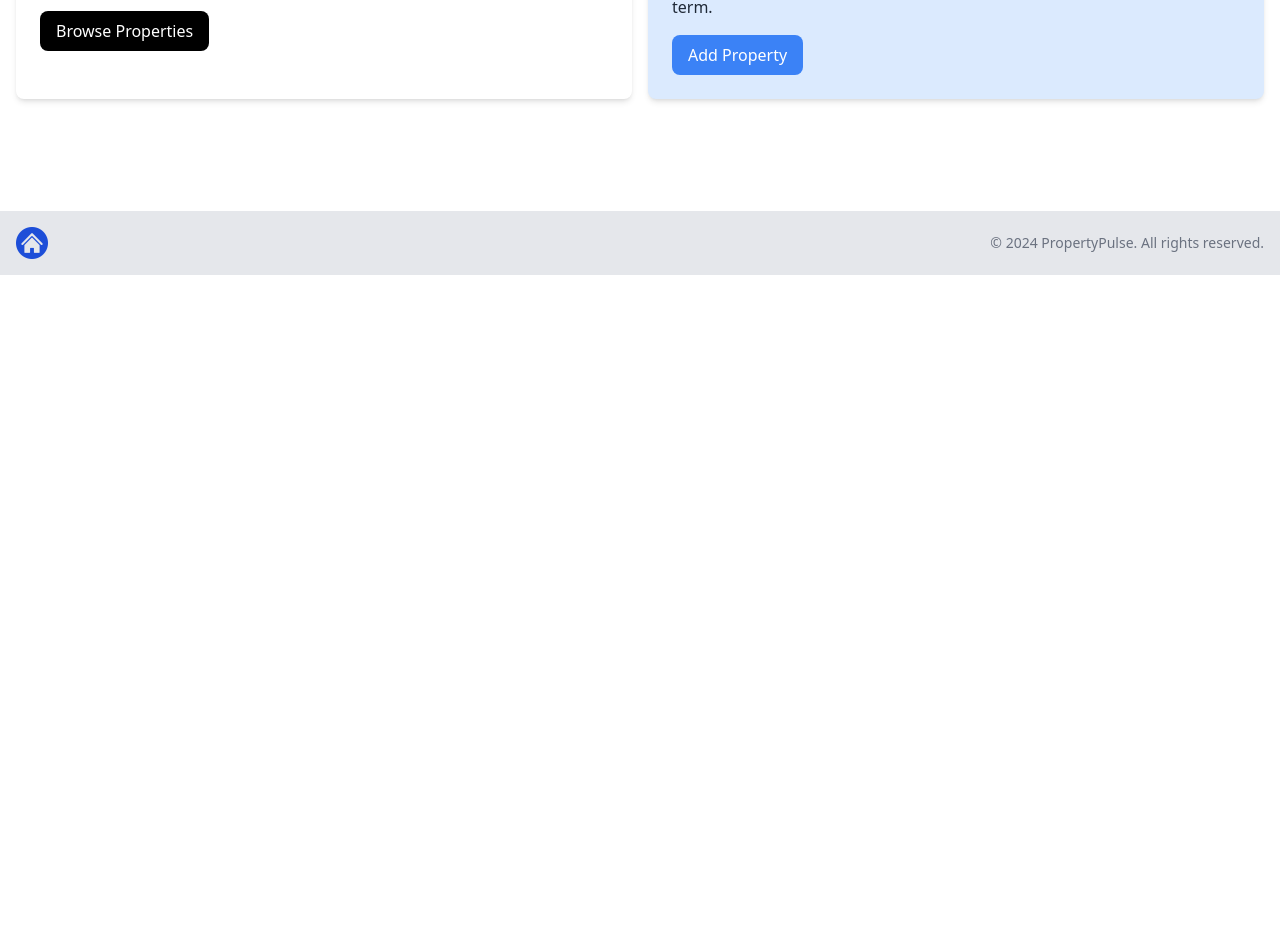
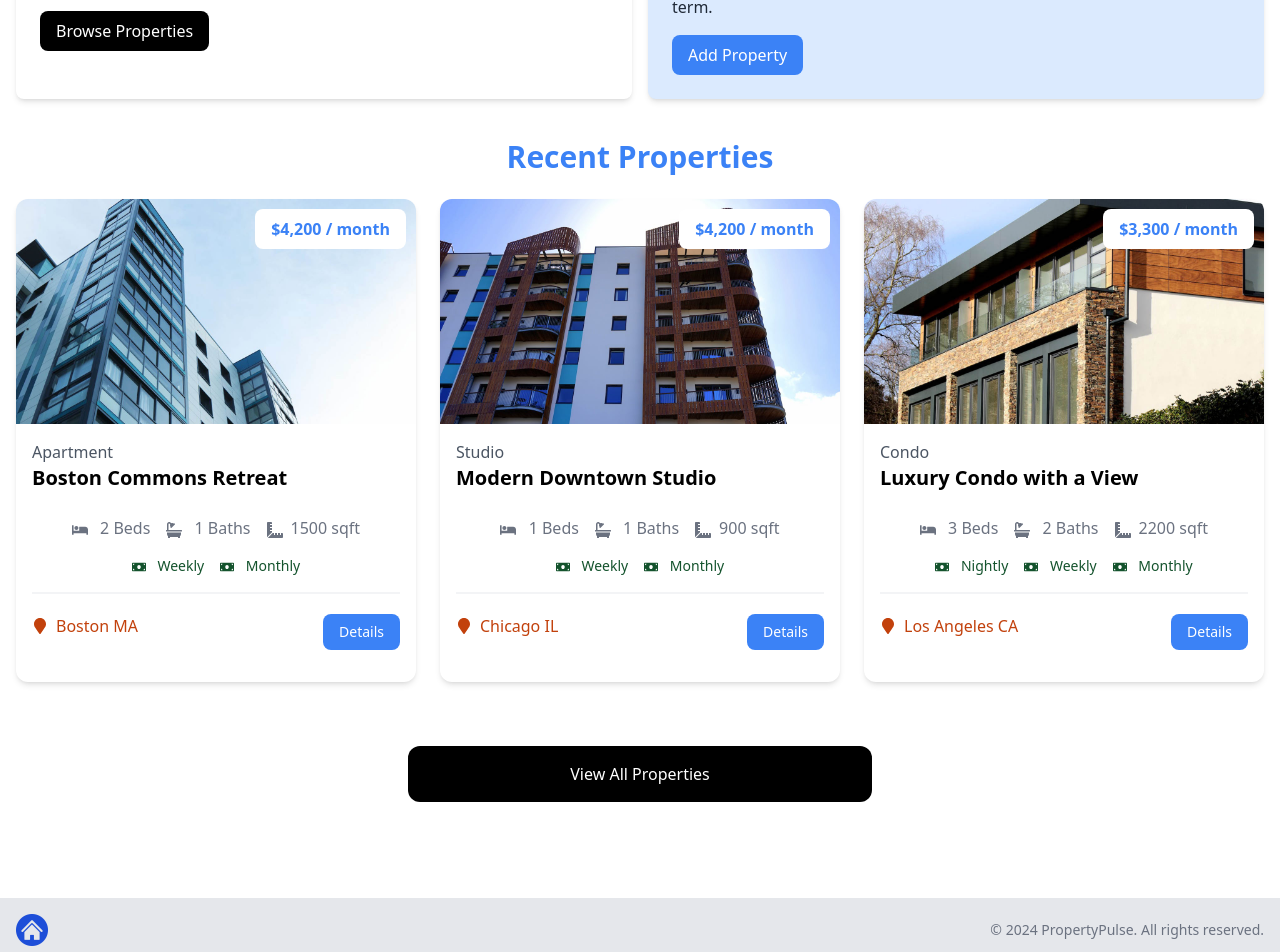
Before and after one commit to dzianisPaskin/Property-Pulse, a Next.js app: page / in a window 1280 px wide. Shown: the part 546-1498 px from the top of the page. Before the commit the page ends 821 px from the top, so only its background shows below. Built offline with nearby package versions, Linux system fonts and the light colour scheme.

Commit message:
styled the HomeProperties

```diff
--- a/app/page.jsx
+++ b/app/page.jsx
@@ -1,11 +1,13 @@
 import Hero from "@/components/Hero";
 import InfoBoxes from "@/components/InfoBoxes";
+import HomeProperties from "@/components/HomeProperties";
 
 const HomePage = () => {
   return (
     <>
       <Hero />
       <InfoBoxes />
+      <HomeProperties />
     </>
   );
 };
--- /dev/null
+++ b/components/HomeProperties.jsx
@@ -0,0 +1,39 @@
+import PropertyCard from "@/components/PropertyCard";
+import Link from "next/link";
+import properties from "@/properties.json";
+
+const HomeProperties = () => {
+  const recentProperties = properties
+    .sort(() => Math.random() - Math.random())
+    .slice(0, 3);
+  return (
+    <>
+      <section className="px-4 py-6">
+        <div className="container-xl lg:container m-auto">
+          <h2 className="text-3xl font-bold text-blue-500 mb-6 text-center">
+            Recent Properties
+          </h2>
+          <div className="grid grid-cols-1 md:grid-cols-3 gap-6">
+            {recentProperties === 0 ? (
+              <p>No Properties Found</p>
+            ) : (
+              recentProperties.map((property) => (
+                <PropertyCard key={property._id} property={property} />
+              ))
+            )}
+          </div>
+        </div>
+      </section>
+      <section className="m-auto max-w-lg my-10 px-6">
+        <Link
+          href="/properties"
+          className="block bg-black text-white text-center py-4 px-6 rounded-xl hover:bg-gray-700"
+        >
+          View All Properties
+        </Link>
+      </section>
+    </>
+  );
+};
+
+export default HomeProperties;
```
